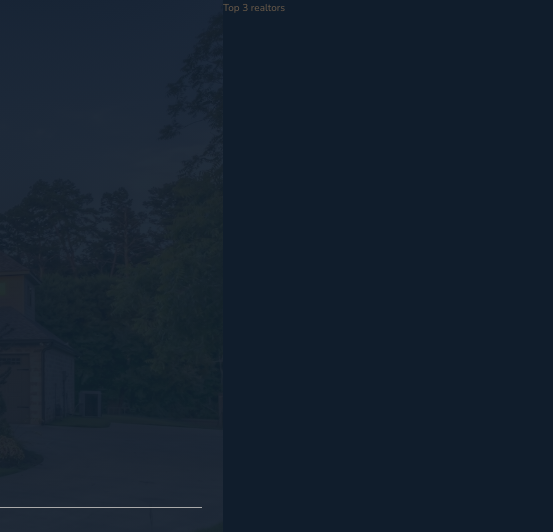
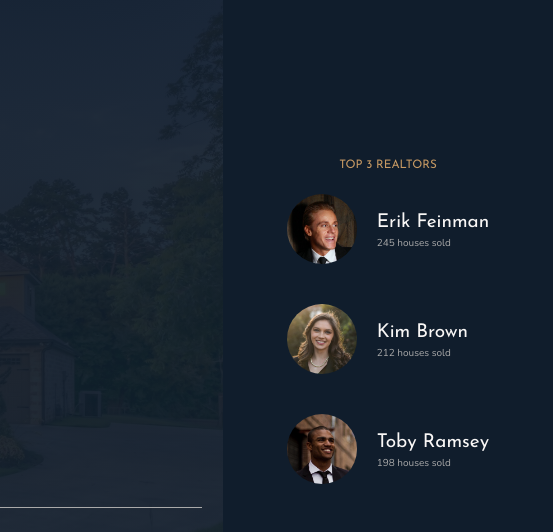
Before and after one commit to dhruvpathak9305/NexterProject-CssGrid, a website: page index.html in a window 1280 px wide. Shown: the top 532 px of the page, 727-1280 px from the left. Drawn offline with nearby package versions, Linux system fonts and the light colour scheme.

Commit message:
Retailers Section Complete

```diff
--- a/index.html
+++ b/index.html
@@ -31,7 +31,24 @@
 
     </header>
         <div class="realtors">
-            Top 3 realtors
+            <h3 class="heading-3">Top 3 Realtors</h3>
+            <div class="realtors__list">
+                <img src="img/realtor-1.jpeg" alt="Realtor 1" class="realtors__img">
+                <div class="realtors__details">
+                    <h4 class="heading-4 heading-4--light">Erik Feinman</h4>
+                    <p class="realtors__sold">245 houses sold</p>
+                </div>
+                <img src="img/realtor-2.jpeg" alt="Realtor 2" class="realtors__img">
+                <div class="realtors__details">
+                    <h4 class="heading-4 heading-4--light">Kim Brown</h4>
+                    <p class="realtors__sold">212 houses sold</p>
+                </div>
+                <img src="img/realtor-3.jpeg" alt="Realtor 3" class="realtors__img">
+                <div class="realtors__details">
+                    <h4 class="heading-4 heading-4--light">Toby Ramsey</h4>
+                    <p class="realtors__sold">198 houses sold</p>
+                </div>
+            </div>
         </div>
         <section class="features">
             <div class="feature">
--- a/sass/_realtors.scss
+++ b/sass/_realtors.scss
@@ -1,4 +1,27 @@
-.realtors{
-    background-color: $color-secondary;
-    grid-column:col-start 7/full-end;
+.realtors {
+  background-color: $color-secondary;
+  grid-column: col-start 7 / full-end;
+  padding: 3rems;
+  display: grid;
+  align-content: center;
+  justify-content: center;
+  justify-items: center;
+  grid-row-gap: 2rem;
+  &__list {
+    display: grid;
+    grid-template-columns: min-content max-content;
+    grid-column-gap: 2rem;
+    grid-row-gap: 5vh;
+    align-items: center;
+  }
+  &__img {
+    width: 7rem;
+    border-radius: 50%;
+    display: block;
+  }
+  &__sold {
+    text-transform: upper;
+    color: $color-grey-light-2;
+    margin-top: -3px;
+  }
 }
```
Also changed, not shown: css/style.css.
